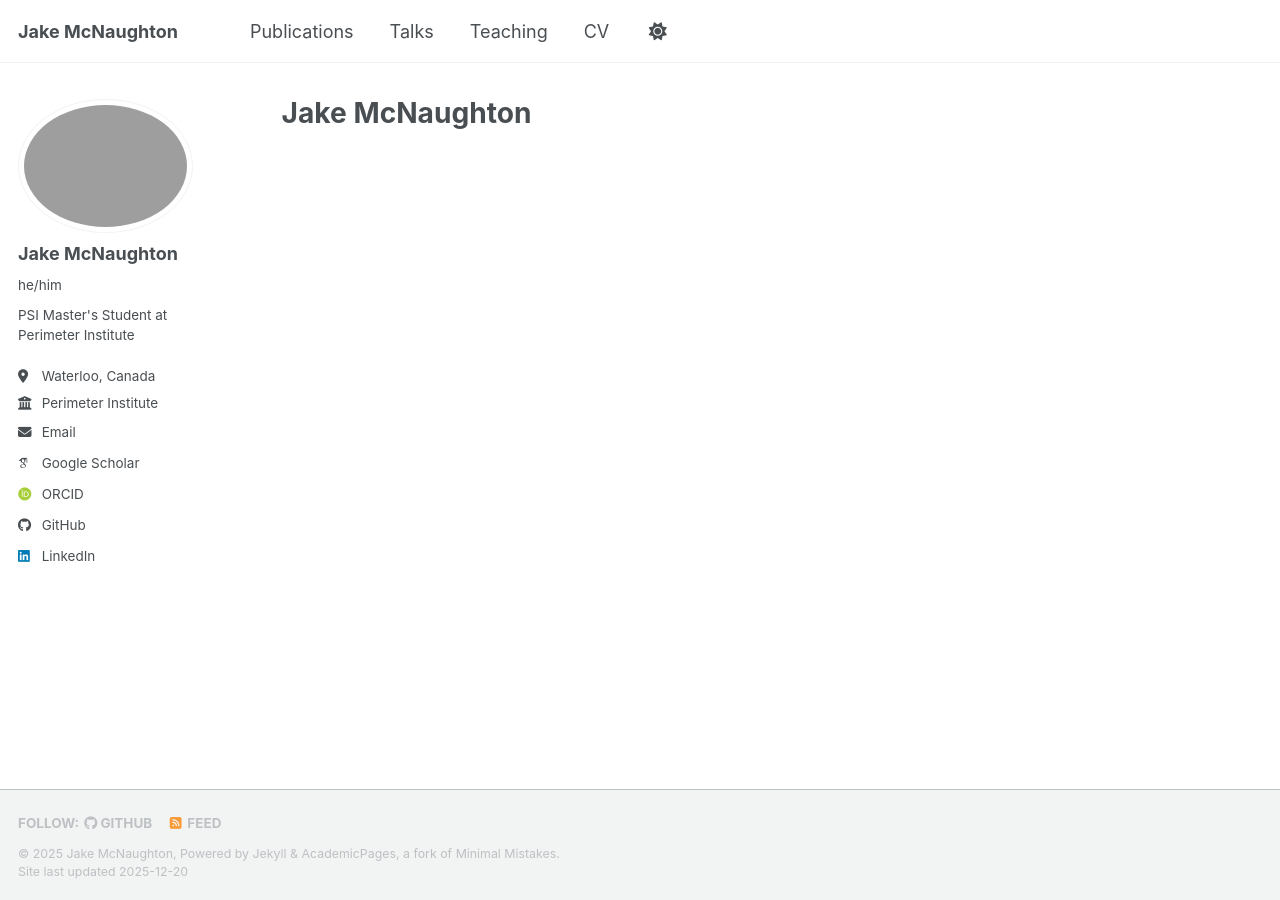
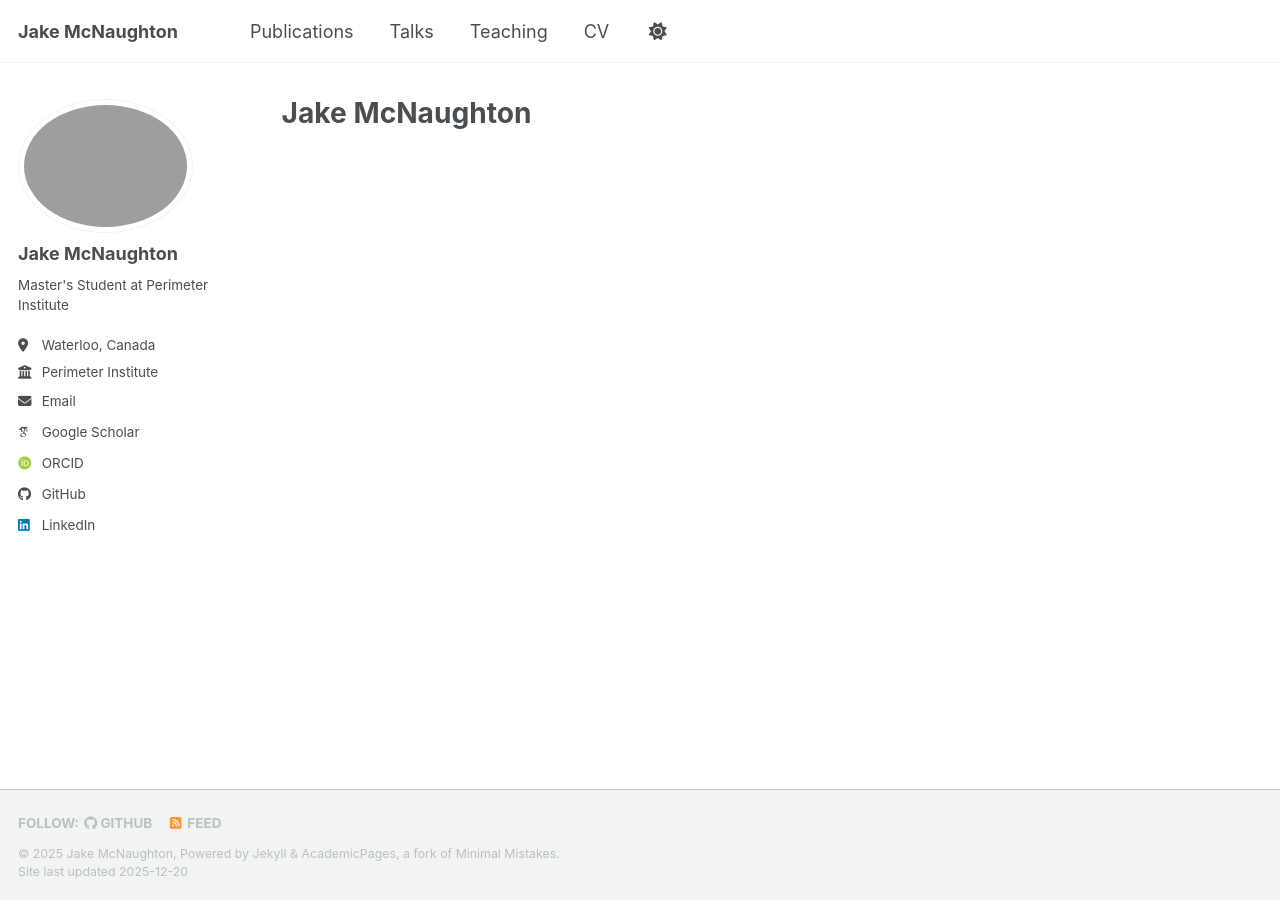
Before and after one commit to jakemcnaughton/jakemcnaughton.github.io, a Jekyll site: the page built from _pages/about.md, in a window 1280 px wide. Built offline with Jekyll 4.4.1, drawn with Linux system fonts in a browser that asks for light colours; some web fonts are replaced; a script bundle is joined from its source files by our own code; library files that are not in the unit come from our copies.

Commit message:
Update author bio and comment out pronouns

```diff
--- a/_config.yml
+++ b/_config.yml
@@ -25,8 +25,8 @@ author:
   # Biographic information
   avatar           : "Jake McNaughton _ GS_Cropped.jpg"
   name             : "Jake McNaughton"
-  pronouns         : "he/him"# example: "she/her"
-  bio              : "PSI Master's Student at Perimeter Institute"
+  #pronouns         : "he/him"# example: "she/her"
+  bio              : "Master's Student at Perimeter Institute"
   location         : "Waterloo, Canada"
   employer         : "Perimeter Institute"
   uri              : # URL
```
